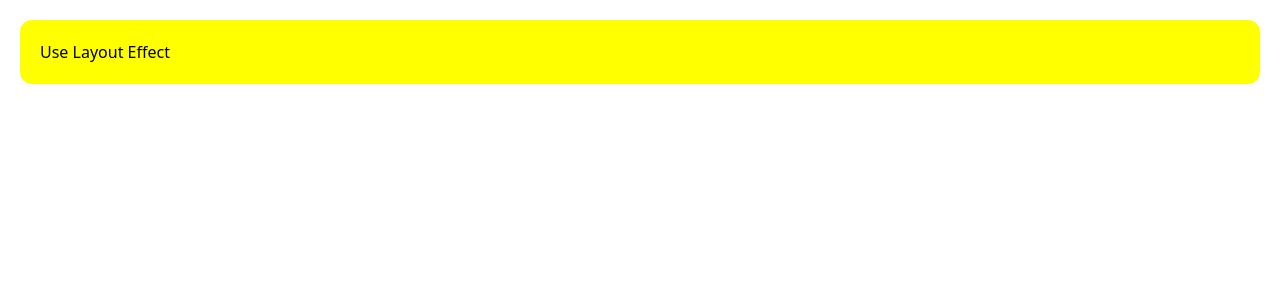
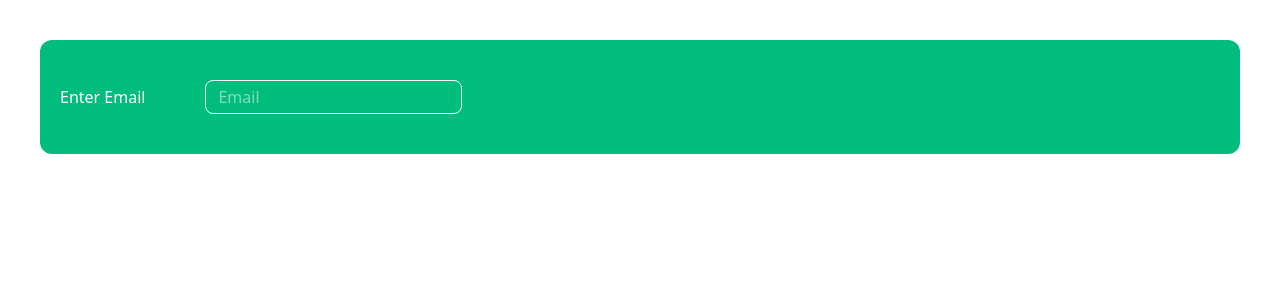
Before and after one commit to thezuraiz/my-react-learning, a React (Vite) app: page / in a window 1280 px wide. Shown: the top 300 px of the page. Built offline with nearby package versions, Linux system fonts and the light colour scheme.

Commit message:
Learn Custom Hooks

```diff
--- /dev/null
+++ b/src/component/CustomHook.jsx
@@ -0,0 +1,21 @@
+import { useState } from "react";
+import UseLoggerCustomHook from "../hooks/customHooks/useLoggerCustomHook";
+
+const CustomHook = () => {
+  const [input, setInput] = useState("");
+  UseLoggerCustomHook(input);
+  return (
+    <div className="m-10 flex gap-10 items-center bg-emerald-500 p-5 rounded-xl text-white">
+      <label>Enter Email</label>
+      <input
+        type="text"
+        className="rounded-lg border m-5 px-3 py-1"
+        placeholder="Email"
+        value={input}
+        onChange={(e) => setInput(e.target.value)}
+      />
+    </div>
+  );
+};
+
+export default CustomHook;
--- /dev/null
+++ b/src/hooks/customHooks/useLoggerCustomHook.jsx
@@ -0,0 +1,8 @@
+import { useEffect } from "react";
+
+function UseLoggerCustomHook(value) {
+  useEffect(() => {
+    console.log(value);
+  }, [value]);
+}
+export default UseLoggerCustomHook;
--- a/src/main.jsx
+++ b/src/main.jsx
@@ -2,7 +2,8 @@ import { BrowserRouter } from "react-router-dom";
 import "./index.css";
 import { StrictMode } from "react";
 import { createRoot } from "react-dom/client";
-import UseLayoutEffect from "./hooks/useLayoutEffect";
+// import UseLayoutEffect from "./hooks/useLayoutEffect";
+import CustomHook from "./component/CustomHook";
 // import App from "./App.jsx";
 // import UseRefHook from "./hooks/useRefHook";
 // import UseImperativeHandleHook from "./hooks/useImperativeHandleHook";
@@ -15,7 +16,8 @@ import UseLayoutEffect from "./hooks/useLayoutEffect";
 createRoot(document.getElementById("root")).render(
   <StrictMode>
     <BrowserRouter>
-      <UseLayoutEffect />
+      <CustomHook />
+      {/* <UseLayoutEffect /> */}
       {/* <UseImperativeHandleHook /> */}
       {/* <UseRefHook /> */}
       {/* <UseCallBackHook /> */}
```
